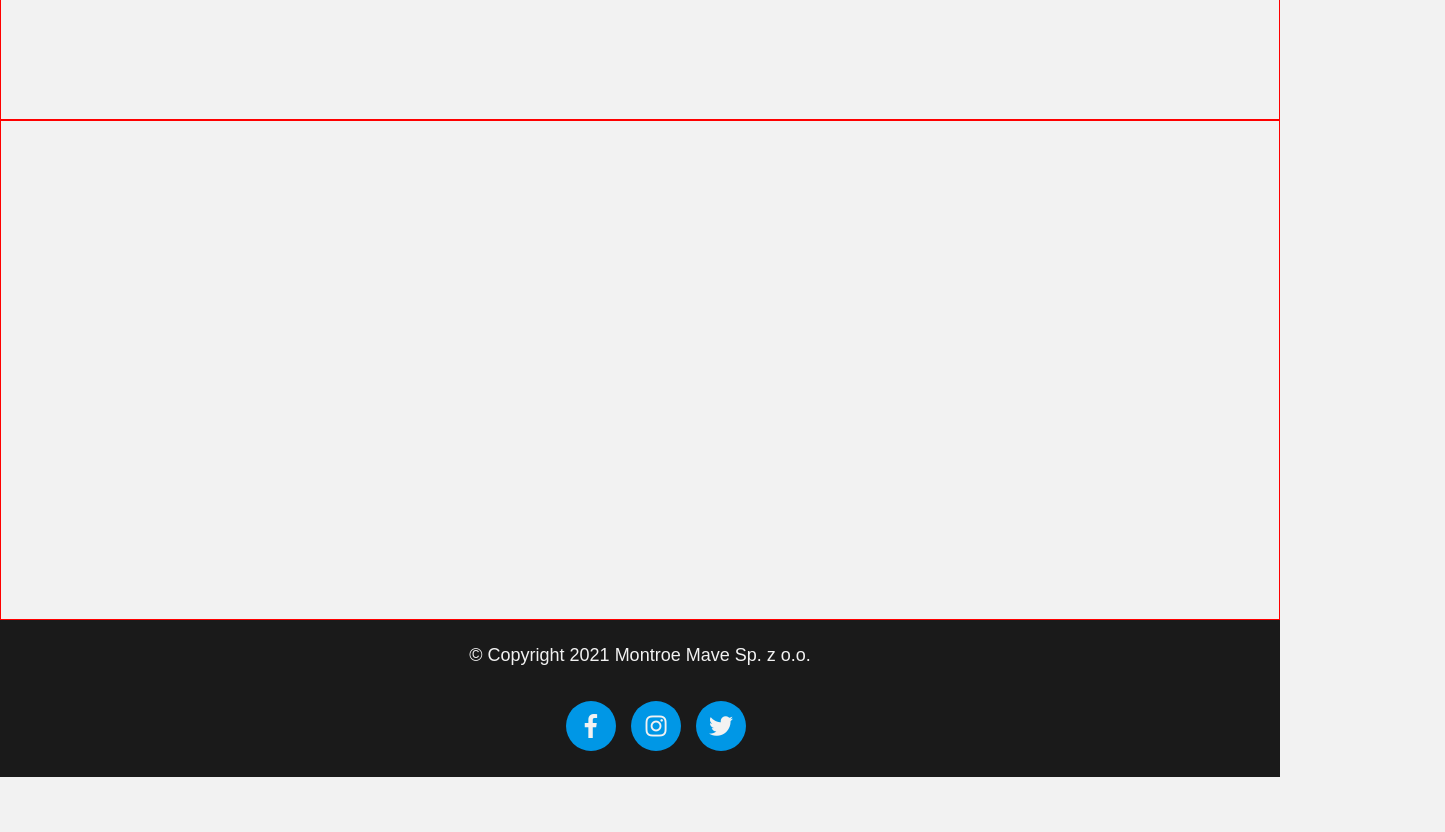
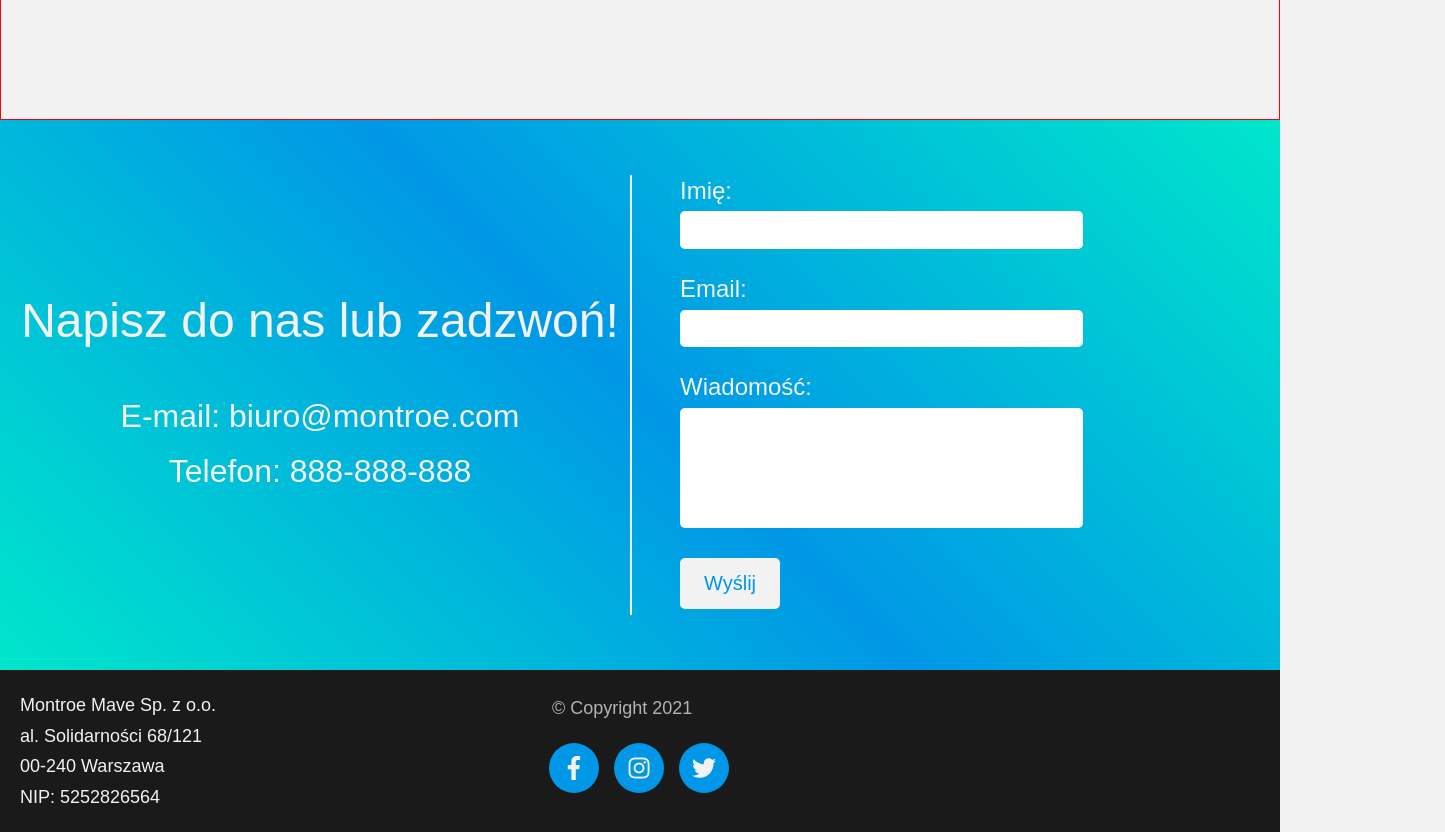
Before and after one commit to julia-kocik/elektrospecjalisci, a website: page src/index.html in a window 1280 px wide. Shown: the part 3100-3932 px from the top of the page, 1445 px wide, since content can reach past the window. Before the commit the page ends 3877 px from the top, so only its background shows below. Drawn offline with nearby package versions, Linux system fonts and the light colour scheme; files that its build step writes are made by us from their sources; a web font is replaced by a local one.

Commit message:
Add contact section

```diff
--- a/src/index.html
+++ b/src/index.html
@@ -22,8 +22,8 @@
                 <ul>
                     <li><a href="#">Strona główna</a></li>
                     <li><a href="#offer">Oferta</a></li>
-                    <li><a href="#">O nas</a></li>
-                    <li><a href="#">Kontakt</a></li>
+                    <li><a href="#about">O nas</a></li>
+                    <li><a href="#contact">Kontakt</a></li>
                 </ul>
             </nav>
         </header>
@@ -100,17 +100,51 @@
             </div>
         </section>
          <!-- ABOUT US-->
-        <section class="about">
+        <section class="about" id="about">
 
         </section>
         <!-- CONTACT-->
-        <section class="contact">
-
+        <section class="contact" id="contact">
+          <div class="contact-content">
+            <h5>Napisz do nas lub zadzwoń!</h5>
+            <p>E-mail: biuro@montroe.com</p>
+            <p>Telefon: 888-888-888</p>
+          </div>
+          <form
+              action="https://formspree.io/f/xyylawko"
+              method="POST"
+          >
+            <label>
+              Imię:
+              <input type="text" name="name">
+            </label>
+            <label>
+              Email:
+              <input type="email" name="_replyto">
+            </label>
+            <label>
+              Wiadomość:
+              <textarea name="message" rows="4" cols="50"></textarea>
+            </label>
+            <button type="submit">Wyślij</button>
+          </form>
         </section>
         <!-- FOOTER-->
         <footer class="footer">
-          <div class="copyright"><span>© Copyright 2021 Montroe Mave Sp. z o.o.</span></div>
+          <div class="copyright">
+            <span> Montroe Mave Sp. z o.o.</span>
+            <span>
+              al. Solidarności 68/121
+            </span>
+            <span>
+              00-240 Warszawa
+            </span>
+            <span>NIP: 5252826564</span>
+          </div>
           <div class="icons">
+            <span>
+              © Copyright 2021
+            </span>
             <ul>
               <li><a href="#"><i class="fab fa-facebook-f"></i>Facebook</a></li>
               <li><a href="#"><i class="fab fa-instagram"></i>Instagram</a></li>
--- a/src/sass/_variables.scss
+++ b/src/sass/_variables.scss
@@ -3,7 +3,7 @@ $color-black: #1a1a1a;
 $color-white: #f2f2f2;
 $color-orange: #EAB543;
 $color-blue: #0097e6;
-$color-green: #55efc4;
+$color-green: #00e6cb;
 $color-gray: #b3b3b3;
 $color-gray-light: #e6e6e6;
 $transition: 2s all;
--- a/src/sass/sections/_contact.scss
+++ b/src/sass/sections/_contact.scss
@@ -1,4 +1,65 @@
 .contact {
-    height: 500px;
-    border: 1px solid red;
+    height: 550px;
+    background: linear-gradient(45deg, $color-green, $color-blue, $color-green);
+    display: flex;
+    .contact-content {
+        flex: 0 0 50%;
+        color: $color-white;
+        display: flex;
+        align-items: center;
+        justify-content: center;
+        flex-direction: column;
+        h5 {
+            font-size: 48px;
+            padding: 0;
+            margin: 0 0 40px 0;
+        }
+        p {
+            font-size: 32px;
+            padding: 0;
+            margin: 0;
+        }
+    }
+    form {
+        display: flex;
+        flex-direction: column;
+        align-items: flex-start;
+        justify-content: center;
+        flex: 0 0 50%;
+        position: relative;
+        label {
+            font-size: 24px;
+            color: $color-white;
+            margin: 10px 40px;
+            width: 50%;
+            display: flex;
+            flex-direction: column;
+            input, textarea {
+                outline: none;
+                border-radius: 5px;
+                border: none;
+                padding: 5px;
+            }
+            textarea {
+                resize: none;
+            }
+        }
+        button {
+            background-color: $color-white;
+            color: $color-blue;
+            padding: 14px 24px;
+            border: none;
+            border-radius: 5px;
+            margin: 20px 40px;
+            font-size: 20px;
+        }
+    }
+    form::after {
+        content: '';
+        position: absolute;
+        left: -10px;
+        width: 2px;
+        height: 80%;
+        background: $color-white;
+    }
 }
--- a/src/sass/sections/_footer.scss
+++ b/src/sass/sections/_footer.scss
@@ -1,16 +1,26 @@
 .footer {
     background-color: $color-black;
     display: flex;
+   .copyright {
+    flex: 0 0 40%;
+    padding: 20px 0;
+    display: flex;
     flex-direction: column;
-    align-items: center;
-   .copyright {
-    padding: 20px 0;
        span {
            color: $color-white;
+           padding-left: 20px;
        }
    }
    .icons {
+       flex: 0 0 60%;
        margin: 10px auto;
+       display: flex;
+       flex-direction: column;
+       justify-content: center;
+       span {
+           padding-left: 40px;
+           margin-bottom: 20px;
+       }
        ul {
             list-style-type: none;
             li {
```
